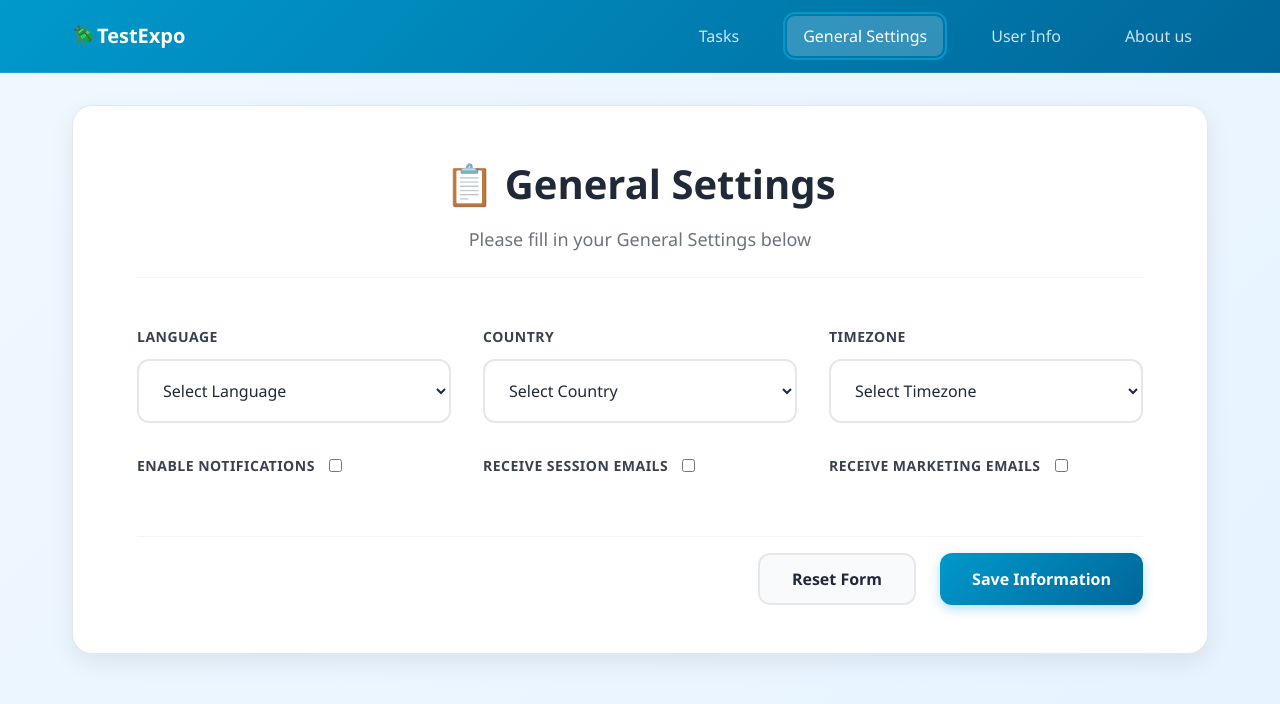
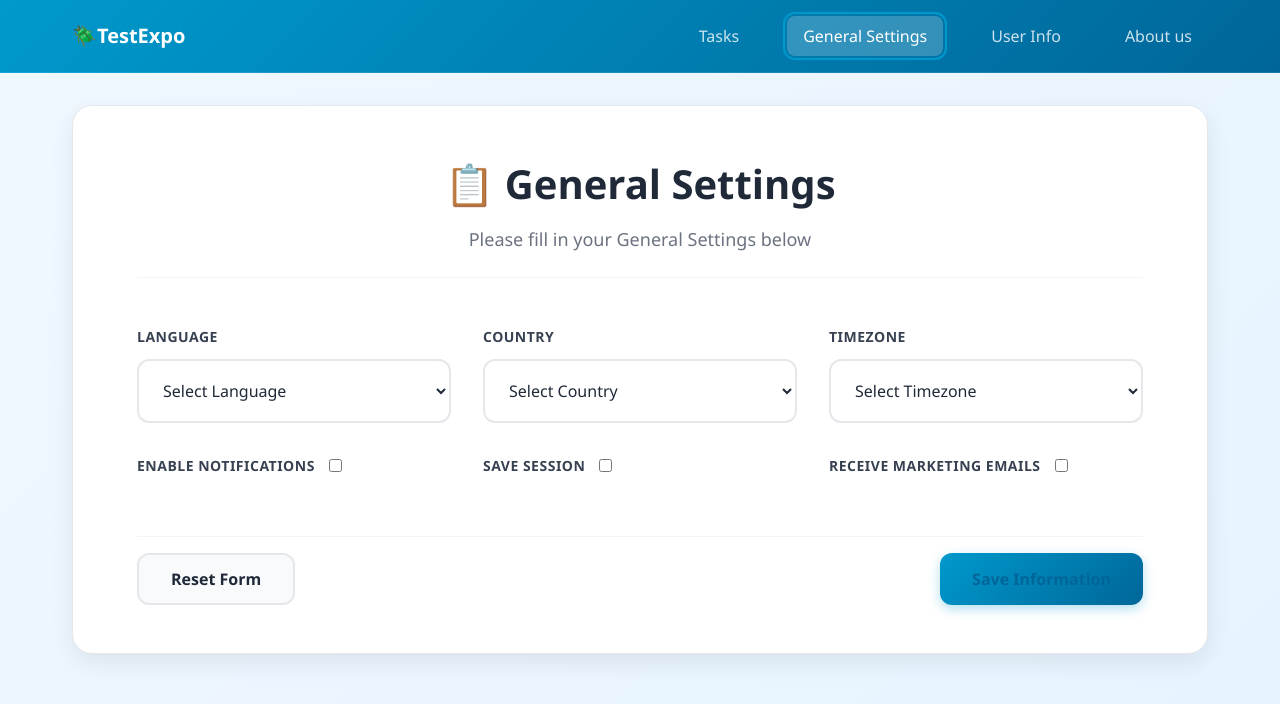
Before and after one commit to TestExpo-2025/TaskList, a React (Vite) app: page / in a window 1280 px wide. Both pictures are taken after a click on the link "General Settings". Shown: the top 704 px of the page. Built offline with nearby package versions, Linux system fonts and the light colour scheme.

Commit message:
Adjusted elements style

```diff
--- a/src/pages/GeneralSettingsPage.tsx
+++ b/src/pages/GeneralSettingsPage.tsx
@@ -14,7 +14,8 @@ const GeneralSettingsPage: React.FC = () => {
     const [isSubmitted, setIsSubmitted] = useState(false);
 
     const handleInputChange = (e: React.ChangeEvent<HTMLInputElement | HTMLSelectElement>) => {
-        const { name, value } = e.target;
+        const { name, type } = e.target;
+        const value = type === 'checkbox' ? (e.target as HTMLInputElement).checked : e.target.value;
         setFormData(prev => ({
             ...prev,
             [name]: value
@@ -141,11 +142,11 @@ const GeneralSettingsPage: React.FC = () => {
                         <label className="form-label">
                             <input
                                 type="checkbox"
-                                name="sessionEmails"
+                                name="session"
                                 checked={formData.session}
                                 onChange={handleInputChange}
                             />
-                            Receive Session Emails
+                            Save session
                         </label>
                     </div>
 
@@ -153,7 +154,7 @@ const GeneralSettingsPage: React.FC = () => {
                         <label className="form-label">
                             <input
                                 type="checkbox"
-                                name="marketingEmails"
+                                name="marketing"
                                 checked={formData.marketing}
                                 onChange={handleInputChange}
                             />
@@ -162,7 +163,7 @@ const GeneralSettingsPage: React.FC = () => {
                     </div>
                 </div>
 
-                <div className="form-actions">
+                <div className="form-actions" style={{"justify-content":"space-between"}}>
                     <button
                         type="button"
                         className="btn btn-secondary"
@@ -170,7 +171,7 @@ const GeneralSettingsPage: React.FC = () => {
                     >
                         Reset Form
                     </button>
-                    <button type="submit" className="btn btn-primary">
+                    <button type="submit" className="btn btn-primary" style={{"color": "#006699"}}>
                         Save Information
                     </button>
                 </div>
--- a/src/styles/components/todos.css
+++ b/src/styles/components/todos.css
@@ -109,6 +109,20 @@
   display: block;
   width: 100%;
   padding-right: var(--spacing-sm);
+
+  padding: var(--spacing-sm) var(--spacing-lg);
+  background: var(--color-white);
+  color: var(--color-medium-gray);
+  border: 1px solid #d1d5db;
+  border-radius: var(--border-radius-md);
+  font-size: var(--font-size-sm);
+  font-weight: var(--font-weight-medium);
+  cursor: pointer;
+  transition: var(--transition-fast);
+  white-space: nowrap;
+  min-height: 40px;
+  display: inline-flex;
+  flex-shrink: 0;
 }
 
 .todo-item.completed .todo-text {
```
